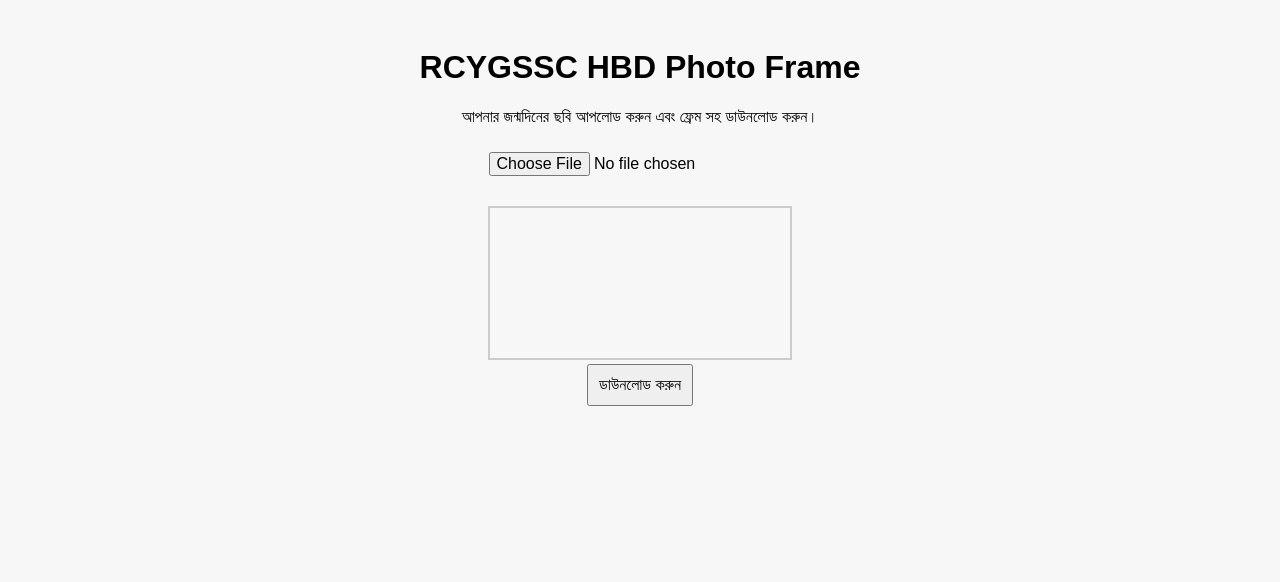
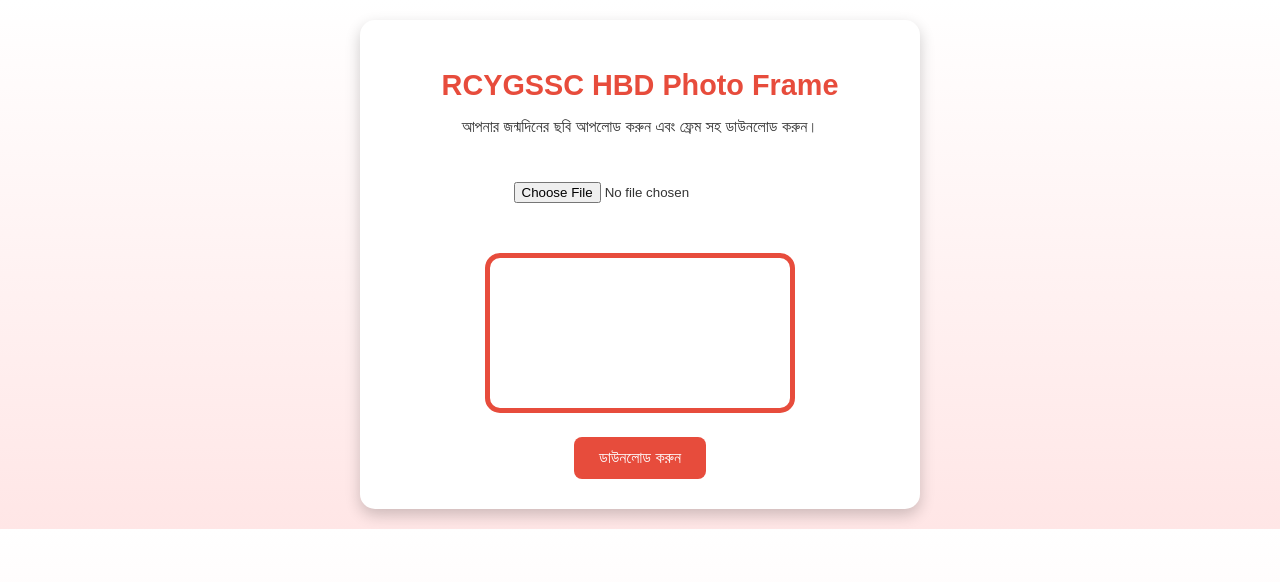
Before and after one commit to rabiul317518/RCYGSSC-HBD-PHOTO-FRAME, a plain HTML site: page index.html in a window 1280 px wide. Drawn offline with Linux system fonts and the light colour scheme.

Commit message:
Update style.css

```diff
--- a/style.css
+++ b/style.css
@@ -1,16 +1,72 @@
 body {
-  font-family: Arial, sans-serif;
+  font-family: 'Arial', sans-serif;
+  background: linear-gradient(to bottom, #fff, #ffe6e6);
+  color: #333;
   text-align: center;
-  background-color: #f7f7f7;
   padding: 20px;
+  margin: 0;
 }
 
-input, button {
+.container {
+  background: white;
+  padding: 30px;
+  border-radius: 15px;
+  box-shadow: 0 6px 15px rgba(0,0,0,0.2);
+  max-width: 500px;
+  margin: auto;
+}
+
+h1 {
+  color: #e74c3c;
+  margin-bottom: 10px;
+  font-size: 1.8em;
+}
+
+input[type="file"] {
+  margin: 20px 0;
   padding: 10px;
-  font-size: 16px;
+}
+
+.frame-container {
+  margin: 20px 0;
+  position: relative;
 }
 
 canvas {
-  margin-top: 20px;
-  border: 2px solid #ccc;
+  border: 5px solid #e74c3c;
+  border-radius: 15px;
+  max-width: 100%;
+  transition: transform 0.3s ease;
 }
+
+canvas:hover {
+  transform: scale(1.02);
+}
+
+button {
+  padding: 12px 25px;
+  background: #e74c3c;
+  color: white;
+  border: none;
+  border-radius: 8px;
+  cursor: pointer;
+  font-size: 1em;
+  transition: background 0.3s ease, transform 0.2s ease;
+}
+
+button:hover {
+  background: #c0392b;
+  transform: scale(1.05);
+}
+
+.note {
+  font-size: 0.9em;
+  color: #555;
+  margin-top: 10px;
+}
+
+footer {
+  margin-top: 30px;
+  font-size: 0.85em;
+  color: #888;
+}
```
